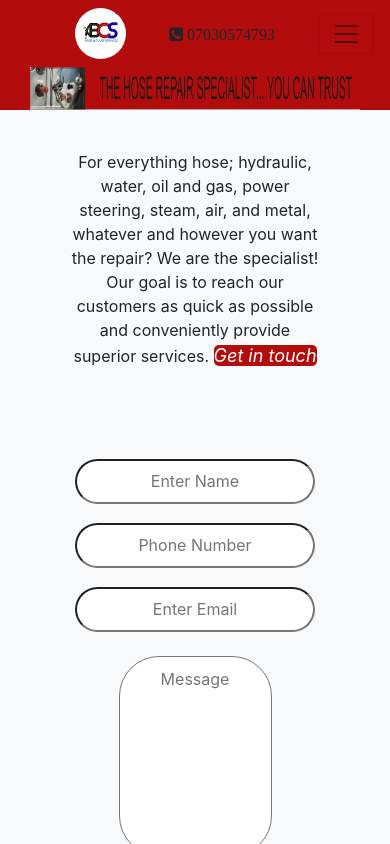
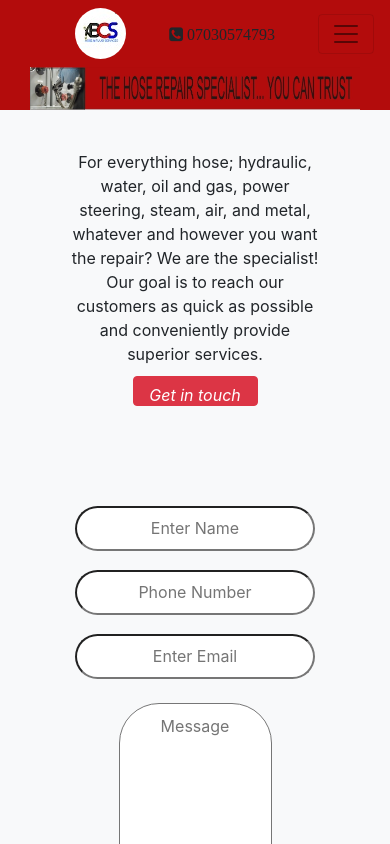
Before and after one commit to kegoba/bcshoseservice, a React (Create React App) app: page /contact in a window 390 px wide. Shown: the top 844 px of the page. Built offline with nearby package versions, Linux system fonts and the light colour scheme.

Commit message:
npm update

```diff
--- a/src/App.css
+++ b/src/App.css
@@ -143,9 +143,9 @@ textarea[type="textarea"]{
 .btn{
   margin:10px ;
   width: 50%;
+  height: 30px;
   padding: 10px;
 border-radius: 70px;
-
 outline: none;
 
   }
--- a/src/components/home/Contact.js
+++ b/src/components/home/Contact.js
@@ -110,7 +110,7 @@ class Contact extends Component {
                         We are the specialist!
 
                         Our goal is to reach our customers as quick as possible and conveniently provide
-                         superior services. <i className="contact-us-btn"> Get in touch </i>
+                         superior services. <i className="btn btn-danger"> Get in touch </i>
                      </p>
 
                     </div>
```
